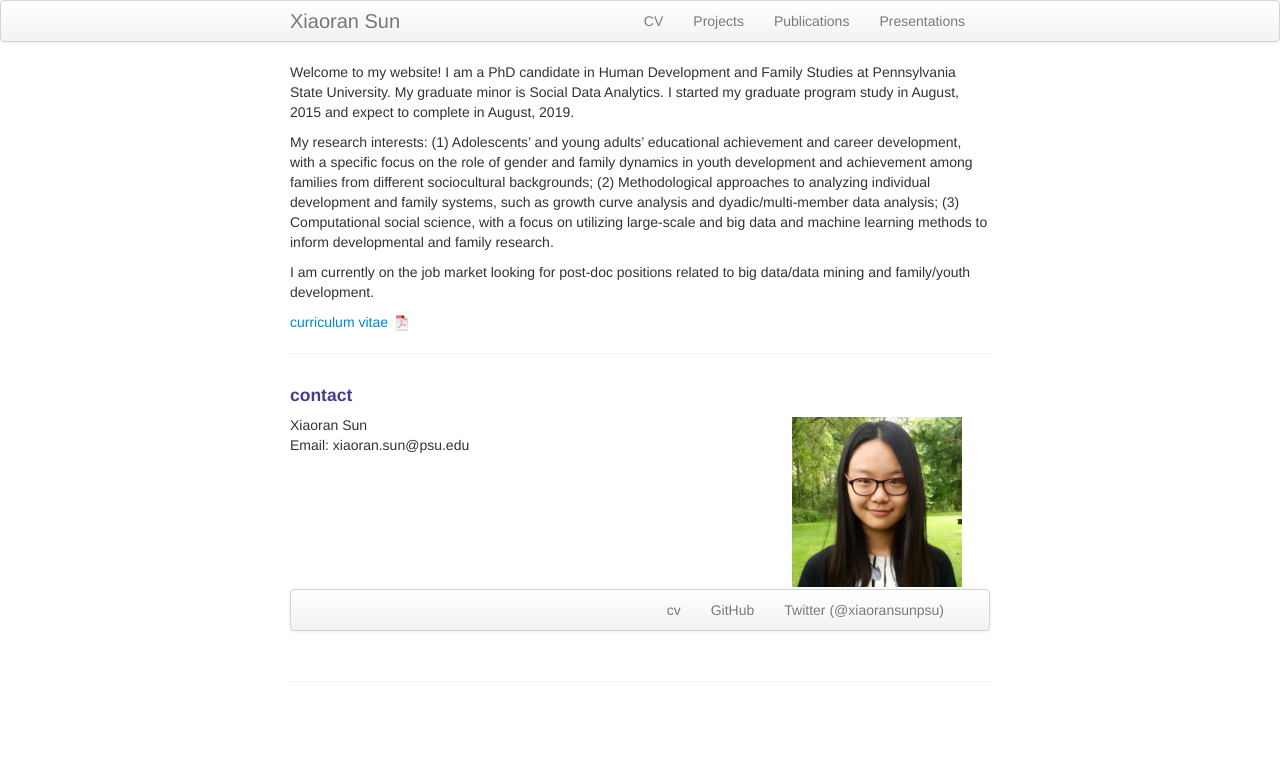
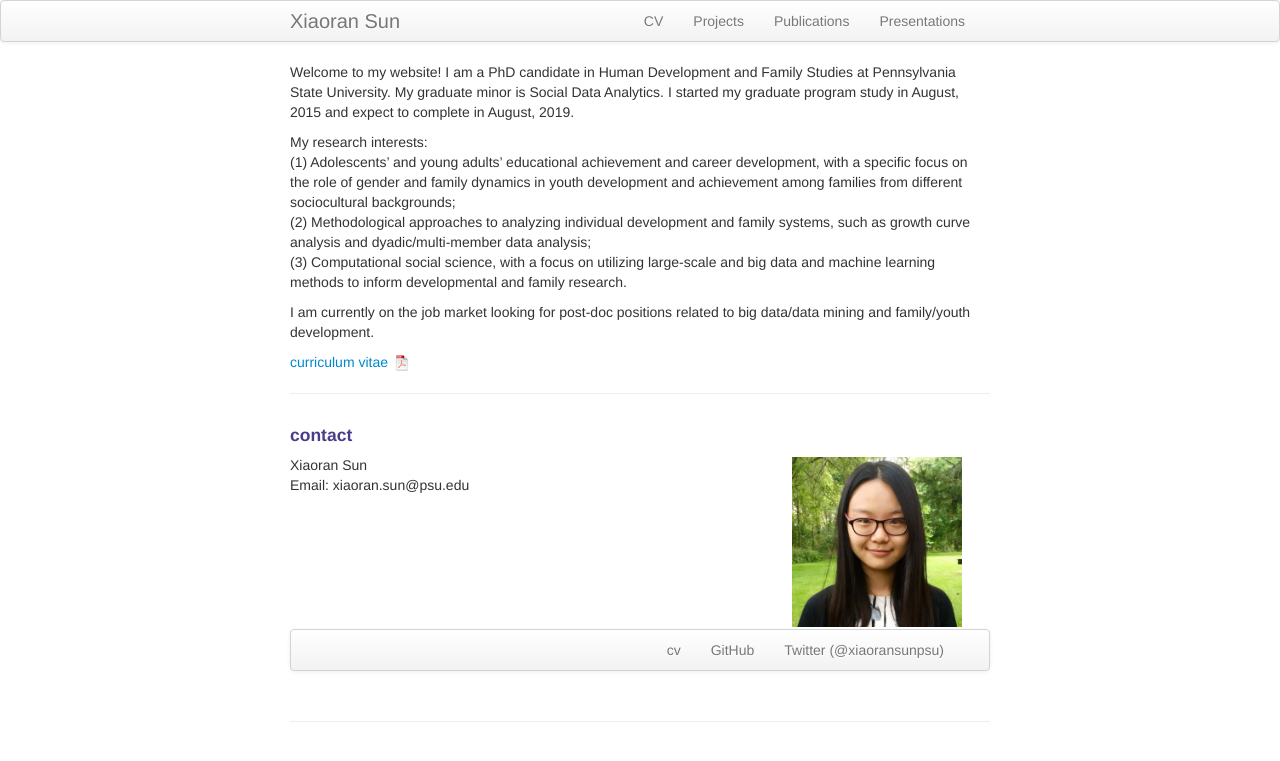
Before and after one commit to xiaoransun/xiaoransun.github.io, a Jekyll site: the page built from index.md, in a window 1280 px wide. Shown: the top 761 px of the page. Built offline with Jekyll 4.4.1, drawn with Linux system fonts in a browser that asks for light colours.

Commit message:
update my website

```diff
--- a/index.md
+++ b/index.md
@@ -7,9 +7,9 @@ keywords: Xiaoran, Sun, Human Development, Family Studies, HDFS, PhD
 
 Welcome to my website! I am a PhD candidate in Human Development and Family Studies at Pennsylvania State University. My graduate minor is Social Data Analytics. I started my graduate program study in August, 2015 and expect to complete in August, 2019.
 
-My research interests:
-(1) Adolescents’ and young adults’ educational achievement and career development, with a specific focus on the role of gender and family dynamics in youth development and achievement among families from different sociocultural backgrounds;
-(2) Methodological approaches to analyzing individual development and family systems, such as growth curve analysis and dyadic/multi-member data analysis;
+My research interests: <br/>
+(1) Adolescents’ and young adults’ educational achievement and career development, with a specific focus on the role of gender and family dynamics in youth development and achievement among families from different sociocultural backgrounds; <br/>
+(2) Methodological approaches to analyzing individual development and family systems, such as growth curve analysis and dyadic/multi-member data analysis; <br/>
 (3) Computational social science, with a focus on utilizing large-scale and big data and machine learning methods to inform developmental and family research.
 
 I am currently on the job market looking for post-doc positions related to big data/data mining and family/youth development.
```
